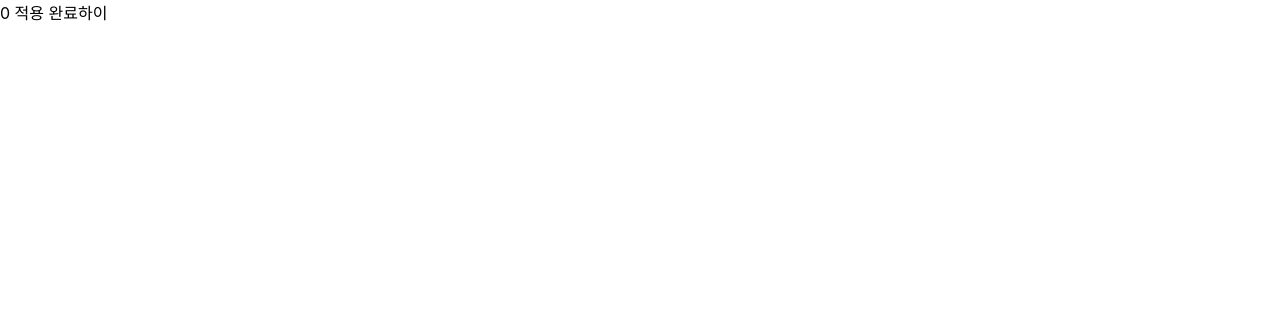
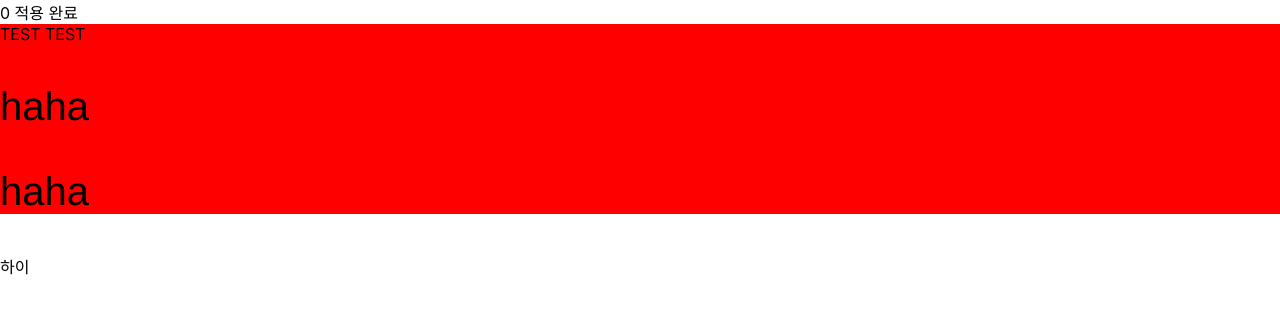
Before and after one commit to 22hours/daedeok-web, a Next.js app: page / in a window 1280 px wide. Shown: the top 314 px of the page. Built offline with nearby package versions, Linux system fonts and the light colour scheme.

Commit message:
[INIT] ; #4 SCSS 추가

```diff
--- /dev/null
+++ b/components/test.module.scss
@@ -0,0 +1,11 @@
+.bodybody {
+    background-color: red !important;
+}
+.tt {
+    font-family: "Franklin Gothic Medium", "Arial Narrow", Arial, sans-serif;
+    font-size: 40px;
+}
+.dd {
+    font-family: "Franklin Gothic Medium", "Arial Narrow", Arial, sans-serif;
+    font-size: 40px;
+}
--- /dev/null
+++ b/components/test.tsx
@@ -0,0 +1,15 @@
+import React, { useState, useEffect } from "react";
+import styles from "components/test.module.scss";
+type Props = {};
+
+const test = () => {
+    return (
+        <div className={styles.bodybody}>
+            TEST TEST
+            <p className={styles.tt}>haha</p>
+            <p className={styles.dd}>haha</p>
+        </div>
+    );
+};
+
+export default test;
--- a/package.json
+++ b/package.json
@@ -11,7 +11,8 @@
     "dependencies": {
         "next": "11.0.1",
         "react": "17.0.2",
-    "react-dom": "17.0.2"
+        "react-dom": "17.0.2",
+        "sass": "^1.35.2"
     },
     "devDependencies": {
         "@types/node": "^16.4.0",
--- a/pages/index.tsx
+++ b/pages/index.tsx
@@ -1,5 +1,6 @@
 import React, { useState } from "react";
 import Head from "next/head";
+import Test from "components/test";
 
 export default function Home() {
     const [text, setText] = useState<string>("자바스크립트");
@@ -13,6 +14,7 @@ export default function Home() {
         <div className="container">
             <div>
                 <span>{text} 적용 완료</span>
+                <Test />
                 {title}
             </div>
         </div>
```
Also changed, not shown: 2 other files (tests, documents, lock files or other folders). Lines whose indentation alone changed are shown as unchanged.
